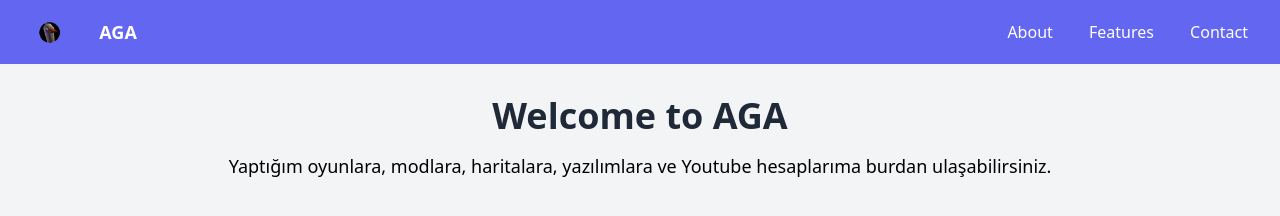
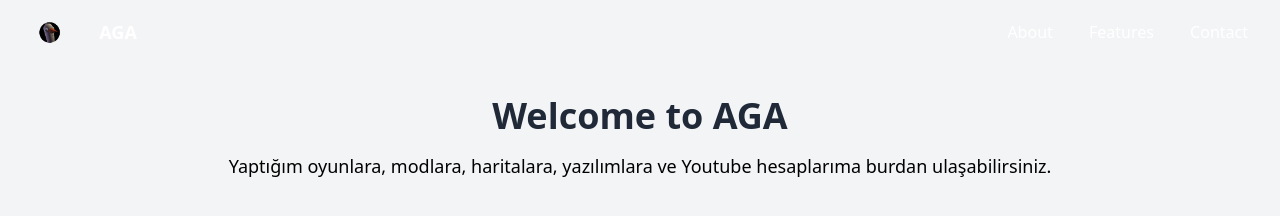
Before and after one commit to AliGalipALATLI/AliGalipALATLI.github.io, a plain HTML site: page index.html in a window 1280 px wide. Drawn offline with nearby package versions, Linux system fonts and the light colour scheme.

Commit message:
Update index.html

```diff
--- a/index.html
+++ b/index.html
@@ -14,7 +14,7 @@
 
 <body class="bg-gray-100">
     <!-- Navigation bar -->
-    <nav class="bg-indigo-500 text-white p-4">
+    <nav class="bg-indigo-1000 text-white p-4">
         <div class="container mx-auto flex justify-between items-center">
             <div class="flex items-center">
                 <div class="mr-4">
```
